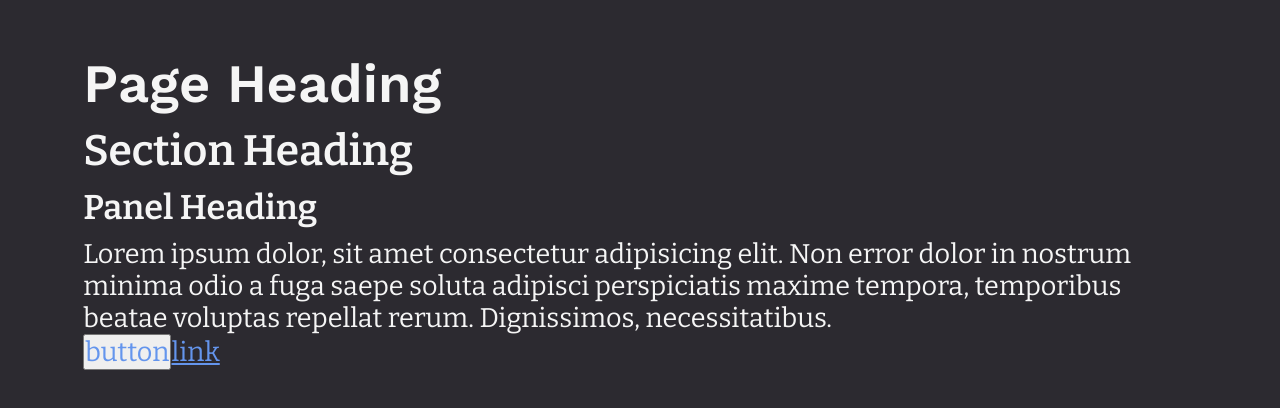
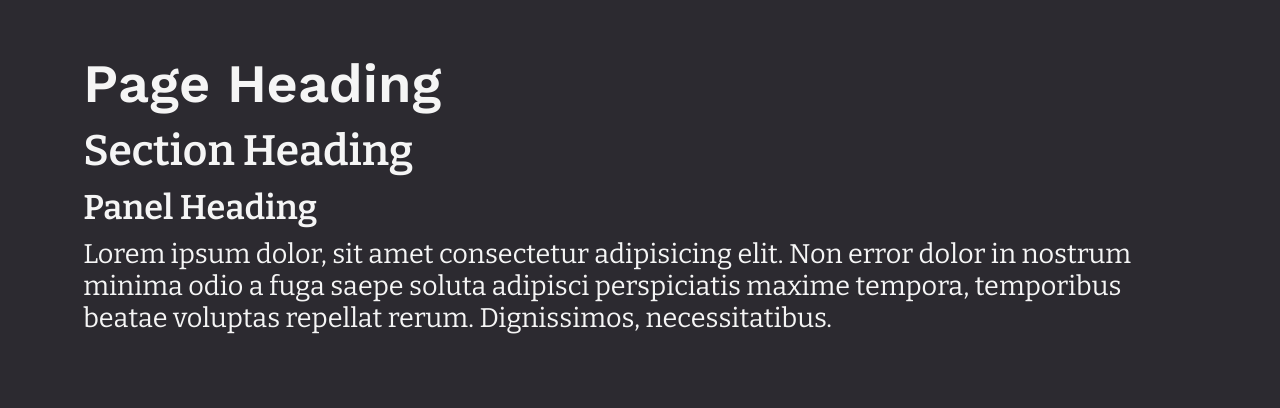
Before and after one commit to DanForder/typescript-boilerplate, a React (Create React App) app: page /home in a window 1280 px wide. Shown: the top 408 px of the page. Built offline with nearby package versions, Linux system fonts and the light colour scheme.

Commit message:
Update snapshot

```diff
--- a/src/views/HomeScreen.tsx
+++ b/src/views/HomeScreen.tsx
@@ -12,8 +12,6 @@ export const HomeScreen = () => {
         maxime tempora, temporibus beatae voluptas repellat rerum. Dignissimos,
         necessitatibus.
       </p>
-      <button>button</button>
-      <a href="/">link</a>
     </Layout>
   );
 };
```
Also changed, not shown: 1 other file (tests, documents, lock files or other folders).
